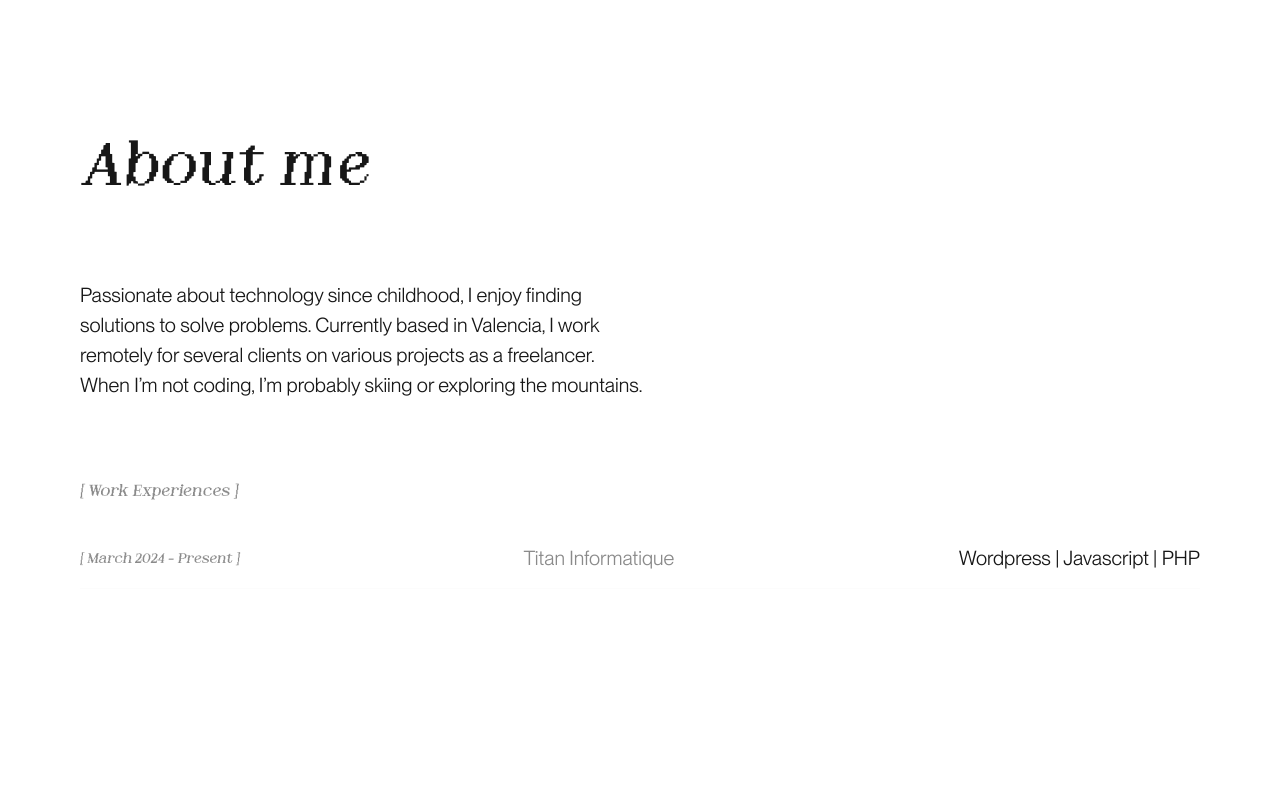
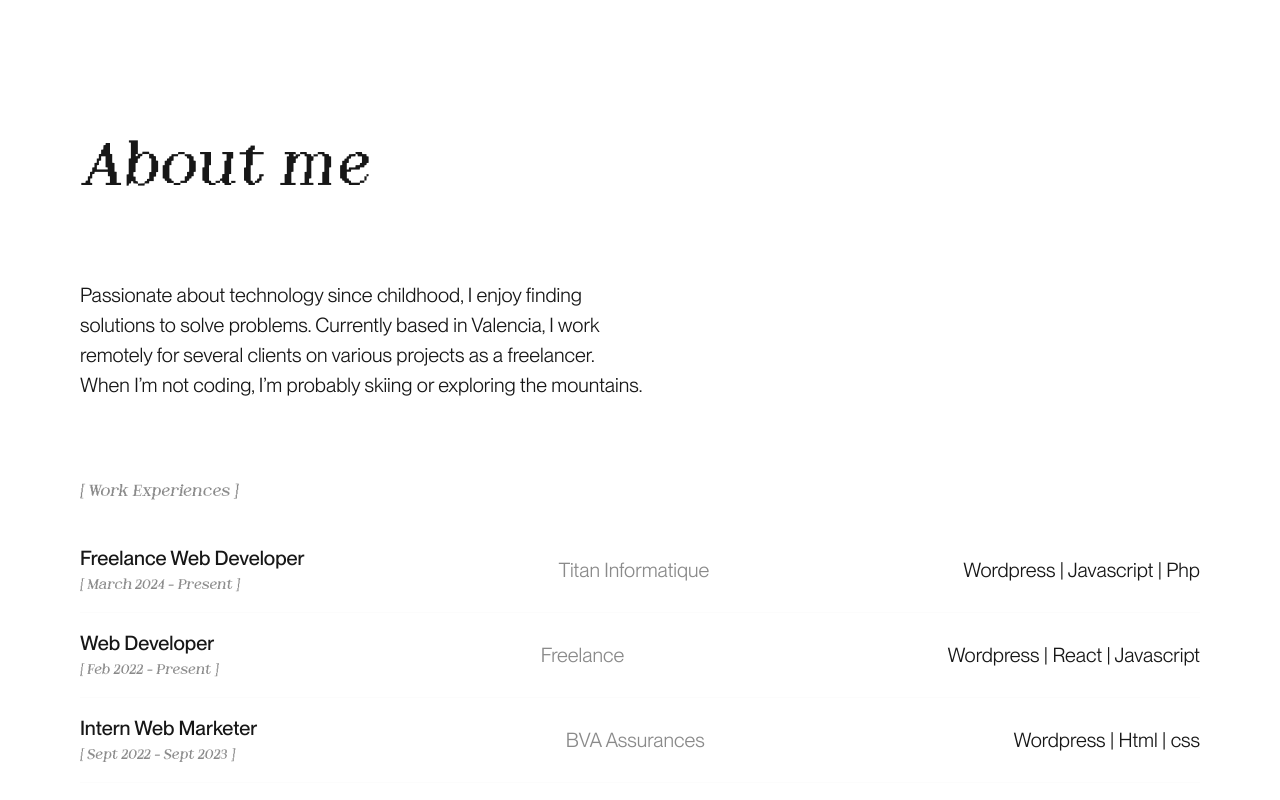
Before and after one commit to pommito/Portfolio-2024, a Next.js app: page / in a window 1280 px wide. Shown: the part 740-1540 px from the top of the page. Built offline with nearby package versions, Linux system fonts and the light colour scheme.

Commit message:
Refacto(Home) : made list of work xp dynamic

```diff
--- a/src/app/page.tsx
+++ b/src/app/page.tsx
@@ -1,4 +1,6 @@
 import ResumeListItem from '@/components/ResumeListItem';
+
+import { workExperiences } from '@/data/resume';
 
 export default function Home() {
   return (
@@ -24,12 +26,9 @@ export default function Home() {
 
         <h4 className="font-dot opacity-50 mt-20 mb-6">[ Work Experiences ]</h4>
         <ul>
-          <ResumeListItem
-            jobTitle="Freelance Web Developer"
-            date="[ March 2024 - Present ]"
-            company="Titan Informatique"
-            techs="Wordpress | Javascript | PHP"
-          />
+          {workExperiences.map((exp, index) => (
+            <ResumeListItem key={index} {...exp} />
+          ))}
         </ul>
       </section>
     </main>
```
